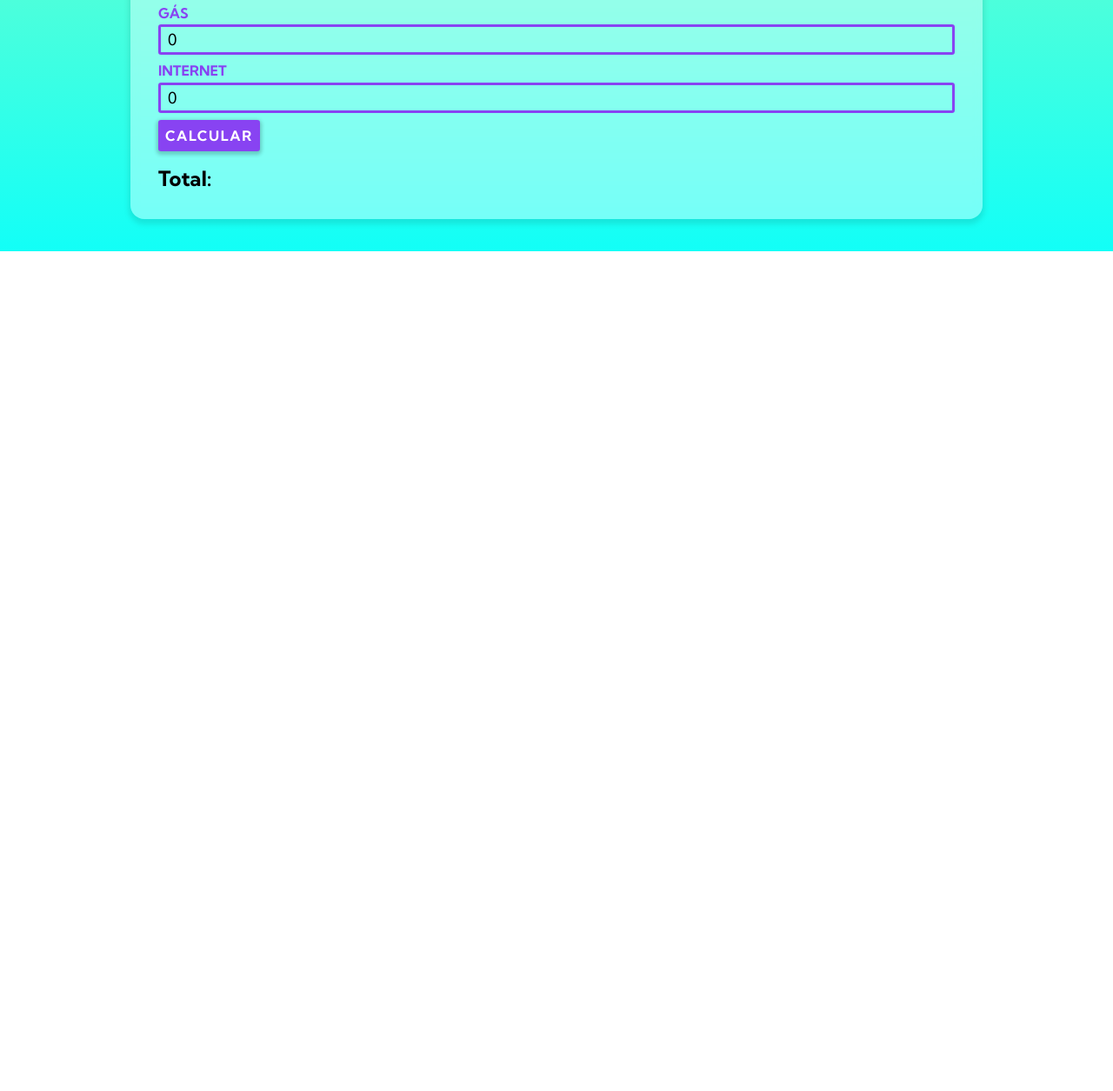
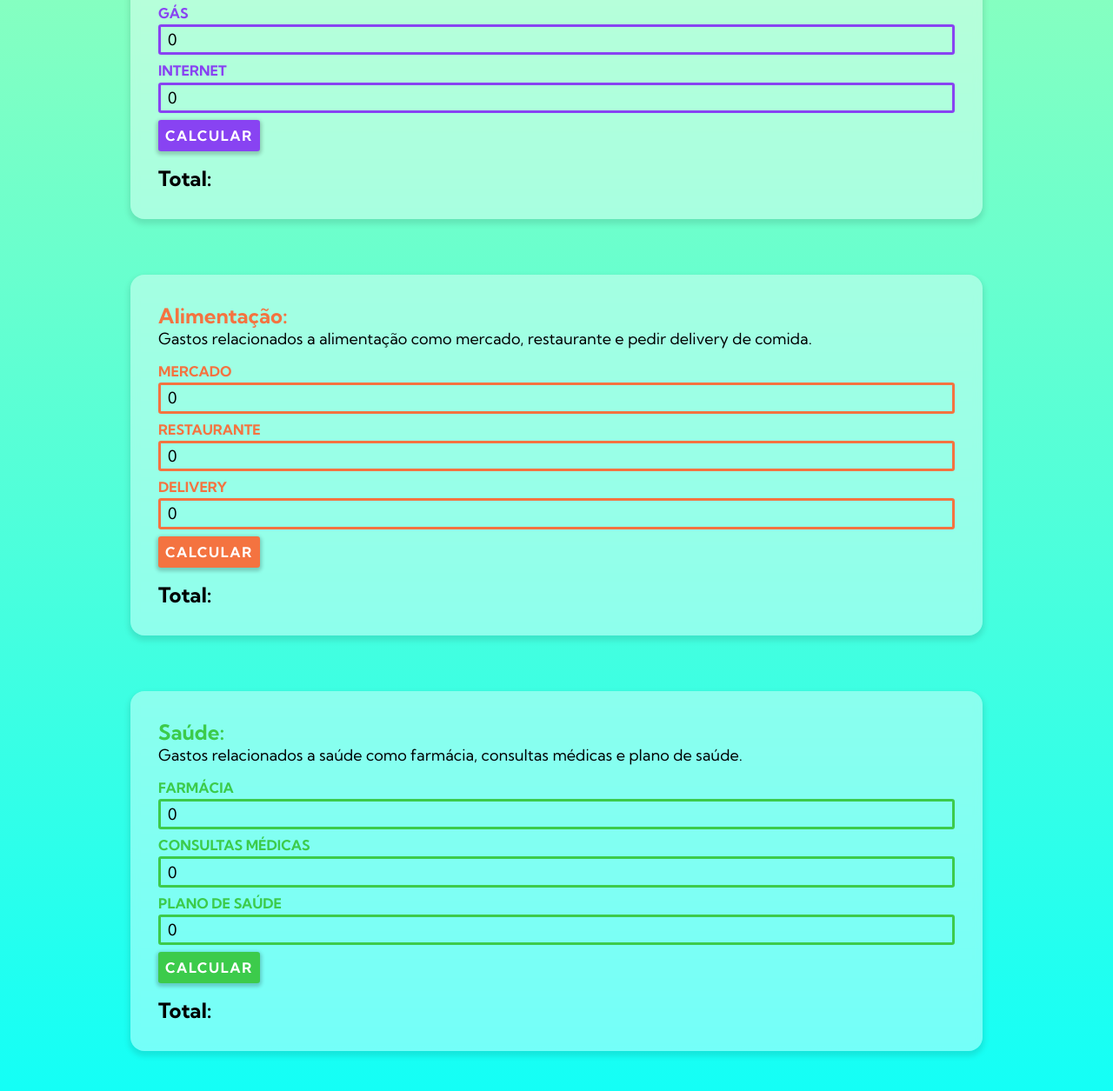
Before and after one commit to thtakayama/calculadora-cafofinho, a plain HTML site: page index.html in a window 1280 px wide. Shown: the part 511-1766 px from the top of the page at 87% size. Before the commit the page ends 800 px from the top, so only its background shows below. Drawn offline with Linux system fonts and the light colour scheme.

Commit message:
Adicionando as categorias Alimentação e Saúde

```diff
--- a/css/style.css
+++ b/css/style.css
@@ -3,6 +3,8 @@
   --cor-rosa: #ef2f88;
   --cor-laranja: #f47340;
   --cor-amarela: #f9d371;
+  --cor-azul: #00a6f1;
+  --cor-verde: #3ccb4b;
   --cor-azul-claro: #12fff7;
   --cor-verde-claro: #b3ffab;
 }
@@ -20,6 +22,16 @@ body {
 
 [data-bg="roxa"] {
   background: var(--cor-roxa);
+  color: white;
+}
+
+[data-bg="laranja"] {
+  background: var(--cor-laranja);
+  color: white;
+}
+
+[data-bg="verde"] {
+  background: var(--cor-verde);
   color: white;
 }
 
@@ -49,7 +61,7 @@ p {
 
 .categoria {
   max-width: 980px;
-  margin: 0px auto;
+  margin: 0px auto 4rem auto;
   padding: 2rem;
   background: rgba(255, 255, 255, 0.4);
   box-shadow: 0px 4px 6px 2px rgba(0, 0, 0, 0.1);
@@ -75,20 +87,12 @@ label {
   font-weight: 700;
 }
 
-#moradia .subtitle {
-  color: var(--cor-roxa);
-}
-
-#moradia label {
-  color: var(--cor-roxa);
-}
-
 .categoria input {
   display: block;
   width: 100%;
   background: transparent;
   padding: 0.2rem 0.5rem;
-  border: 3px solid var(--cor-roxa);
+  border: 3px solid;
   border-radius: 0.2rem;
   font-size: 1.125rem;
   transition: 0.4s;
@@ -119,3 +123,39 @@ label {
   color: currentColor;
   box-shadow: 0px 0px 0px 0px;
 }
+
+#moradia .subtitle {
+  color: var(--cor-roxa);
+}
+
+#moradia label {
+  color: var(--cor-roxa);
+}
+
+#moradia input {
+  border-color: var(--cor-roxa);
+}
+
+#alimentacao .subtitle {
+  color: var(--cor-laranja);
+}
+
+#alimentacao label {
+  color: var(--cor-laranja);
+}
+
+#alimentacao input {
+  border-color: var(--cor-laranja);
+}
+
+#saude .subtitle {
+  color: var(--cor-verde);
+}
+
+#saude label {
+  color: var(--cor-verde);
+}
+
+#saude input {
+  border-color: var(--cor-verde);
+}
--- a/index.html
+++ b/index.html
@@ -55,10 +55,64 @@
         </div>
         <button class="btn" data-bg="roxa">Calcular</button>
       </form>
-      <div class="total-moradia">
+      <div>
         <h1>Total:</h1>
         <div>
-          <h1 class="total"></h1>
+          <h1 class="total-moradia"></h1>
+        </div>
+      </div>
+    </section>
+    <section id="alimentacao" class="categoria">
+      <h2 class="subtitle">Alimentação:</h2>
+      <p>
+        Gastos relacionados a alimentação como mercado, restaurante e pedir delivery de comida.
+      </p>
+      <form>
+        <div class="campo">
+          <label for="mercado">Mercado</label>
+          <input type="number" id="mercado" name="mercado" value="0" />
+        </div>
+        <div class="campo">
+          <label for="restaurante">Restaurante</label>
+          <input type="number" id="restaurante" name="restaurante" value="0" />
+        </div>
+        <div class="campo">
+          <label for="delivery">Delivery</label>
+          <input type="number" id="delivery" name="delivery" value="0" />
+        </div>
+        <button class="btn" data-bg="laranja">Calcular</button>
+      </form>
+      <div>
+        <h1>Total:</h1>
+        <div>
+          <h1 class="total-alimentacao"></h1>
+        </div>
+      </div>
+    </section>
+    <section id="saude" class="categoria">
+      <h2 class="subtitle">Saúde:</h2>
+      <p>
+        Gastos relacionados a saúde como farmácia, consultas médicas e plano de saúde.
+      </p>
+      <form>
+        <div class="campo">
+          <label for="farmacia">Farmácia</label>
+          <input type="number" id="farmacia" name="farmacia" value="0" />
+        </div>
+        <div class="campo">
+          <label for="consultas">Consultas Médicas</label>
+          <input type="number" id="consultas" name="consultas" value="0" />
+        </div>
+        <div class="campo">
+          <label for="plano-saude">Plano de Saúde</label>
+          <input type="number" id="plano-saude" name="plano-saude" value="0" />
+        </div>
+        <button class="btn" data-bg="verde">Calcular</button>
+      </form>
+      <div>
+        <h1>Total:</h1>
+        <div>
+          <h1 class="total-saude"></h1>
         </div>
       </div>
     </section>
--- a/js/main.js
+++ b/js/main.js
@@ -2,7 +2,17 @@
 
 const btnMoradia = document.querySelector("#moradia .btn");
 let valoresMoradia = document.querySelectorAll("#moradia .campo input");
-let totalMoradia = document.querySelector("#moradia h1.total");
+let totalMoradia = document.querySelector("#moradia h1.total-moradia");
+
+const btnAlimentacao = document.querySelector("#alimentacao .btn");
+let valoresAlimentacao = document.querySelectorAll("#alimentacao .campo input");
+let totalAlimentacao = document.querySelector(
+  "#alimentacao h1.total-alimentacao"
+);
+
+const btnSaude = document.querySelector("#saude .btn");
+let valoresSaude = document.querySelectorAll("#saude .campo input");
+let totalSaude = document.querySelector("#saude h1.total-saude");
 
 const listar = (lista) => {
   let valores = [];
@@ -32,3 +42,7 @@ const calcular = (btn, listaValores, resultado) => {
 
 //Calculaar categoria Moradia
 calcular(btnMoradia, valoresMoradia, totalMoradia);
+//Calculaar categoria Alimentação
+calcular(btnAlimentacao, valoresAlimentacao, totalAlimentacao);
+//Calculaar categoria Saúde
+calcular(btnSaude, valoresSaude, totalSaude);
```
